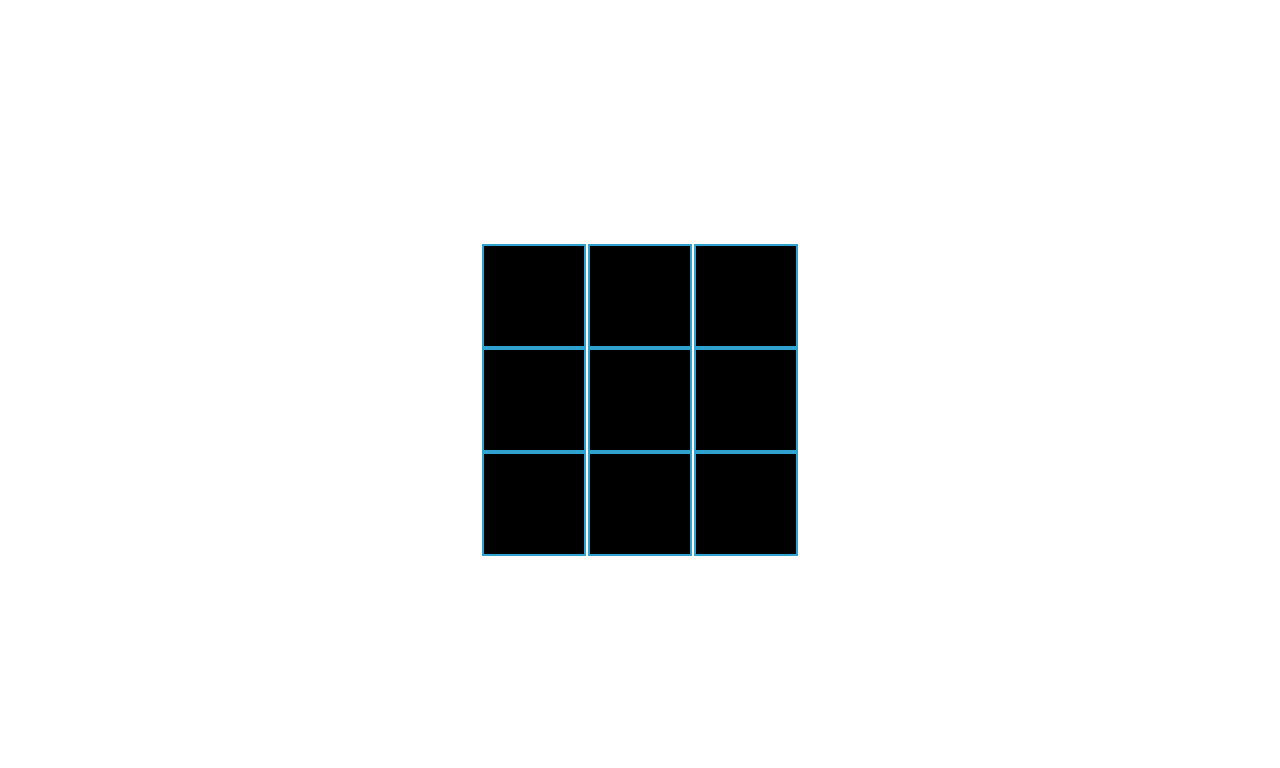
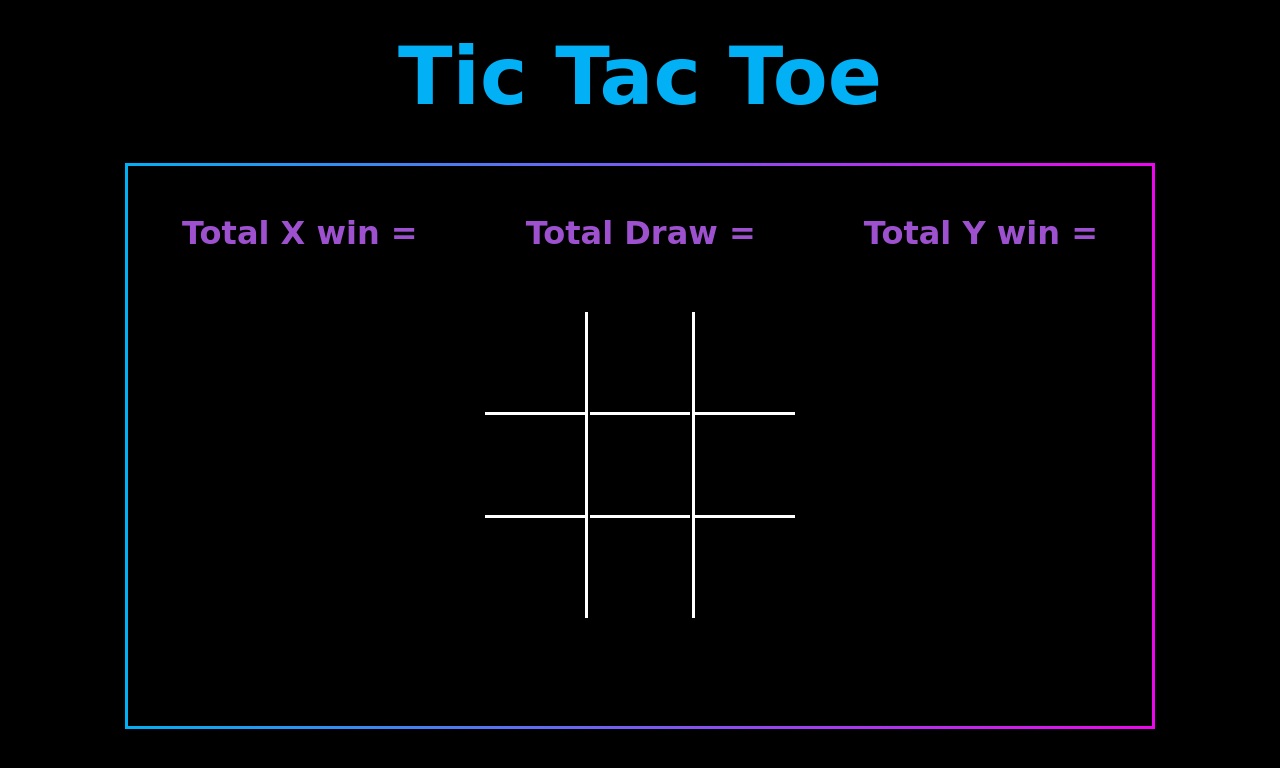
Before and after one commit to yubaraj-mgr/Tic-Tac-Toe, a plain HTML site: page index.html in a window 1280 px wide. Drawn offline with Linux system fonts and the light colour scheme; a web font is replaced by a local one.

Commit message:
css theme changed

```diff
--- a/index.html
+++ b/index.html
@@ -4,12 +4,25 @@
     <meta charset="UTF-8" />
     <meta http-equiv="X-UA-Compatible" content="IE=edge" />
     <meta name="viewport" content="width=device-width, initial-scale=1.0" />
+    <link rel="preconnect" href="https://fonts.googleapis.com" />
+    <link rel="preconnect" href="https://fonts.gstatic.com" crossorigin />
+    <link rel="preconnect" href="https://fonts.googleapis.com" />
+    <link rel="preconnect" href="https://fonts.gstatic.com" crossorigin />
+    <link
+      href="https://fonts.googleapis.com/css2?family=Odibee+Sans&family=Roboto&display=swap"
+      rel="stylesheet"
+    />
     <link rel="stylesheet" href="style.css" />
     <title>Tik Tak Toe</title>
   </head>
   <body>
+    <h1 class="heading">Tic Tac Toe</h1>
     <div class="main">
-      <h1></h1>
+      <div class="wins">
+        <h1>Total X win = <span id="x"></span></h1>
+        <h1>Total Draw = <span id="d"></span></h1>
+        <h1>Total Y win = <span id="o"></span></h1>
+      </div>
       <div class="wrapper">
         <div class="one"></div>
         <div class="two"></div>
--- a/script.js
+++ b/script.js
@@ -4,6 +4,9 @@ const h1 = document.querySelector("h1");
 const boxArray = Array.from(box);
 let count = 0;
 let winner = "";
+let xCount = 0;
+let oCount = 0;
+let draw = 0;
 
 boxArray.map((eachBox) => {
   eachBox.addEventListener("click", () => {
@@ -11,19 +14,31 @@ boxArray.map((eachBox) => {
     if (count <= 9) {
       if (count % 2 == 0) {
         eachBox.innerHTML = "0";
+        // randomDiv();
       } else {
         eachBox.innerHTML = "X";
       }
     }
     winner += eachBox.innerHTML;
-    if (winner.length == 9) {
-      h1.innerText = "DRAW";
+
+    if (count == 9) {
+      draw += 1;
+      document.getElementById("d").innerText = draw;
       reset();
       count = 0;
     }
 
     if (checkWin()) {
-      h1.innerText = `${winner.slice(winner.length - 1)} WINS`;
+      const winCount = winner.length;
+      if (winner.charAt(winCount - 1) == "X") {
+        xCount += 1;
+        document.getElementById("x").innerText = xCount;
+      } else if (winner.charAt(winCount - 1) == "0") {
+        oCount += 1;
+        document.getElementById("o").innerText = oCount;
+      }
+      reset();
+      count = 0;
     }
   });
 });
@@ -62,3 +77,7 @@ const checkWin = () => {
     return true;
   }
 };
+
+// const randomDiv = (value) => {
+//   return (boxArray[Math.floor(Math.random() * (9 - 0) + 0)].innerHTML = "O");
+// };
--- a/style.css
+++ b/style.css
@@ -2,13 +2,28 @@
   margin: 0;
   padding: 0;
 }
+body {
+  background: black;
+  font-family: "Odibee Sans", cursive;
+}
 
 .main {
-  height: 100vh;
+  height: 70vh;
   display: flex;
   flex-direction: column;
   justify-content: center;
   align-items: center;
+  border: 3px solid transparent;
+  border-image: linear-gradient(
+    to right,
+    rgb(2, 176, 245),
+    rgba(245, 6, 245, 0.972)
+  );
+  border-image-slice: 1;
+  width: 80%;
+  margin: auto;
+  position: relative;
+  top: 70px;
 }
 
 .wrapper {
@@ -21,10 +36,8 @@
 }
 
 .wrapper > div {
-  background-color: black;
   height: 100px;
   width: 100px;
-  border: 2px solid rgb(47, 162, 207);
   font-size: 5rem;
   color: white;
   display: flex;
@@ -32,10 +45,62 @@
   align-items: center;
 }
 
-h1 {
+.wins {
+  display: flex;
+  justify-content: space-around;
+  color: rgb(157, 81, 207);
+  width: 100%;
+  position: relative;
+  top: -60px;
+}
+
+span {
+  color: rgb(2, 176, 245);
+}
+
+.one {
+  border-right: 3px solid white;
+  border-bottom: 3px solid white;
+}
+
+.four {
+  border-right: 3px solid white;
+}
+
+.three {
+  border-left: 3px solid white;
+  border-bottom: 3px solid white;
+}
+
+.six {
+  border-left: 3px solid white;
+}
+
+.nine {
+  border-left: 3px solid white;
+  border-top: 3px solid white;
+}
+
+.two {
+  border-bottom: 3px solid white;
+}
+
+.five {
+}
+
+.eight {
+  border-top: 3px solid white;
+}
+
+.seven {
+  border-top: 3px solid white;
+  border-right: 3px solid white;
+}
+
+.heading {
+  color: rgb(2, 176, 245);
   text-align: center;
+  position: relative;
+  top: 30px;
   font-size: 5rem;
-  color: red;
-  position: relative;
-  bottom: 50px;
 }
```
